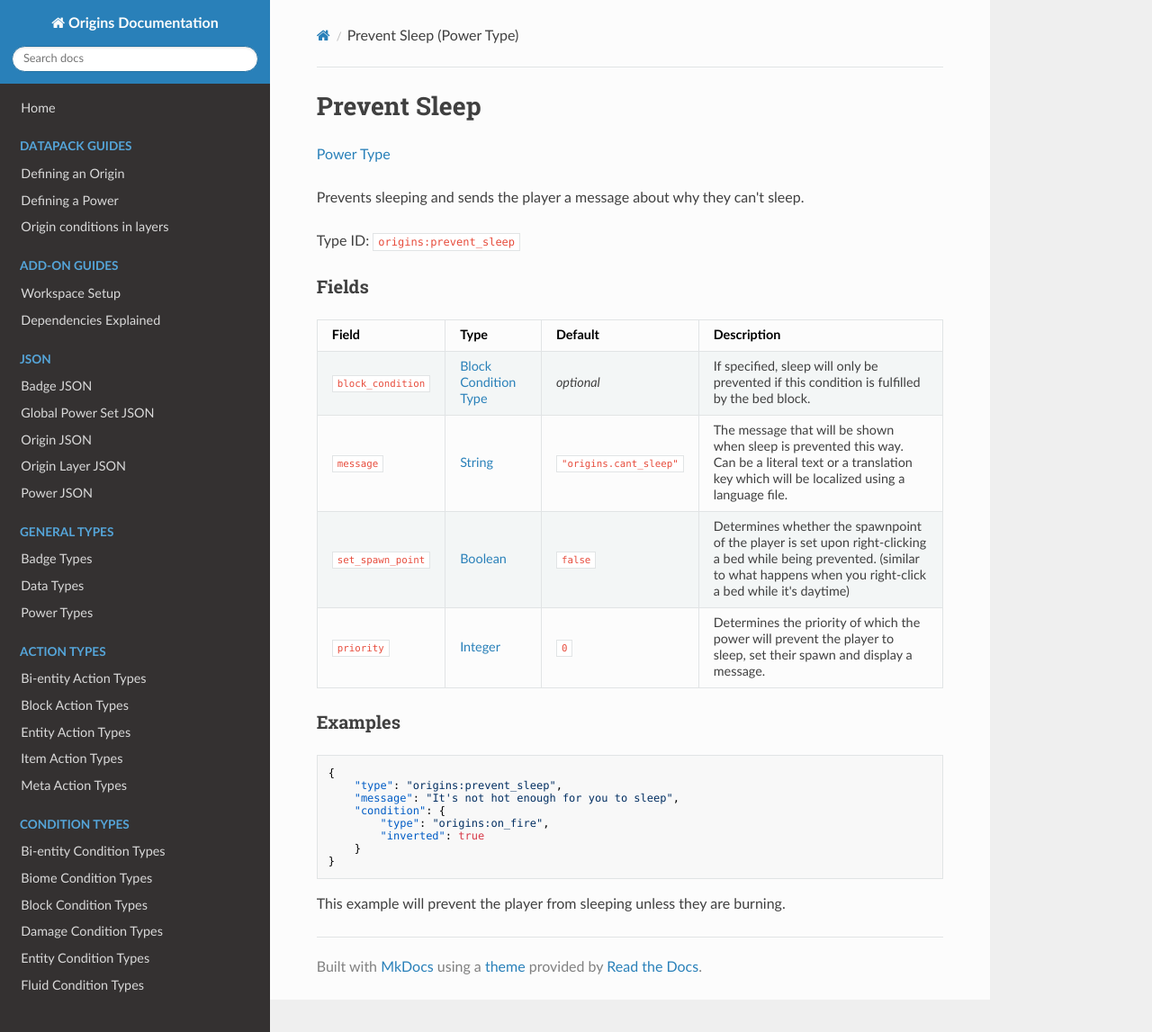
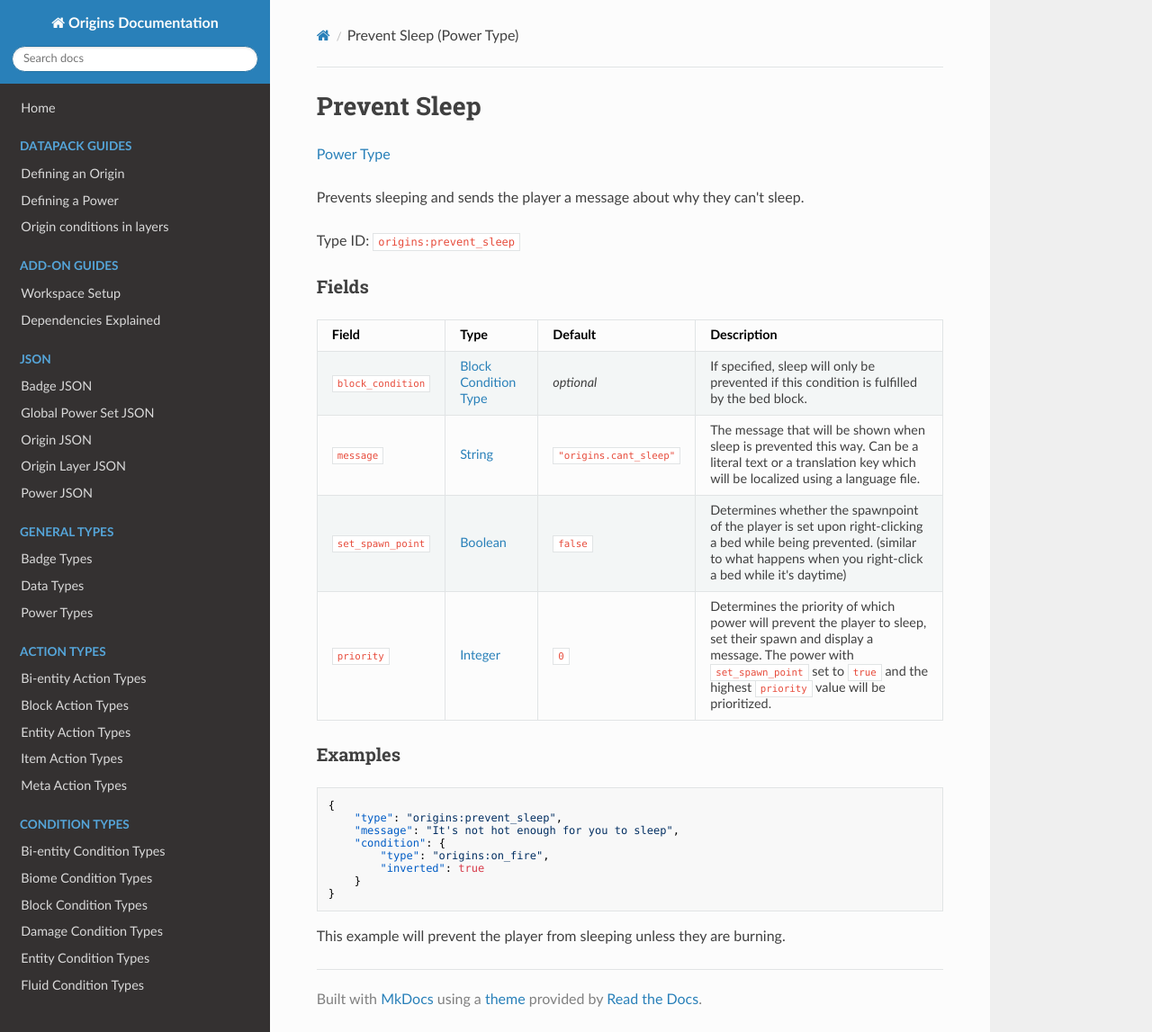
Before and after one commit to apace100/origins-docs, an MkDocs documentation site: the page built from docs/types/power_types/prevent_sleep.md, in a window 1280 px wide and 1147 px high. Shown: the whole window at 90% size. Built offline with MkDocs 1.6.1, drawn with Linux system fonts in a browser that asks for light colours; nearby versions of some CDN libraries.

Commit message:
Update docs/types/power_types/prevent_sleep.md
Co-authored-by: eggohito <66972816+eggohito@users.noreply.github.com>

```diff
--- a/docs/types/power_types/prevent_sleep.md
+++ b/docs/types/power_types/prevent_sleep.md
@@ -19,7 +19,7 @@ Field  | Type | Default | Description
 `block_condition` | [Block Condition Type](../block_condition_types.md) | _optional_ | If specified, sleep will only be prevented if this condition is fulfilled by the bed block.
 `message` | [String](../data_types/string.md) | `"origins.cant_sleep"` | The message that will be shown when sleep is prevented this way. Can be a literal text or a translation key which will be localized using a language file.
 `set_spawn_point` | [Boolean](../data_types/boolean.md) | `false` | Determines whether the spawnpoint of the player is set upon right-clicking a bed while being prevented. (similar to what happens when you right-click a bed while it's daytime)
-`priority` | [Integer](../data_types/integer.md) | `0` | Determines the priority of which the power will prevent the player to sleep, set their spawn and display a message.
+`priority` | [Integer](../data_types/integer.md) | `0` | Determines the priority of which power will prevent the player to sleep, set their spawn and display a message. The power with `set_spawn_point` set to `true` and the highest `priority` value will be prioritized.
 
 
 ### Examples
```
